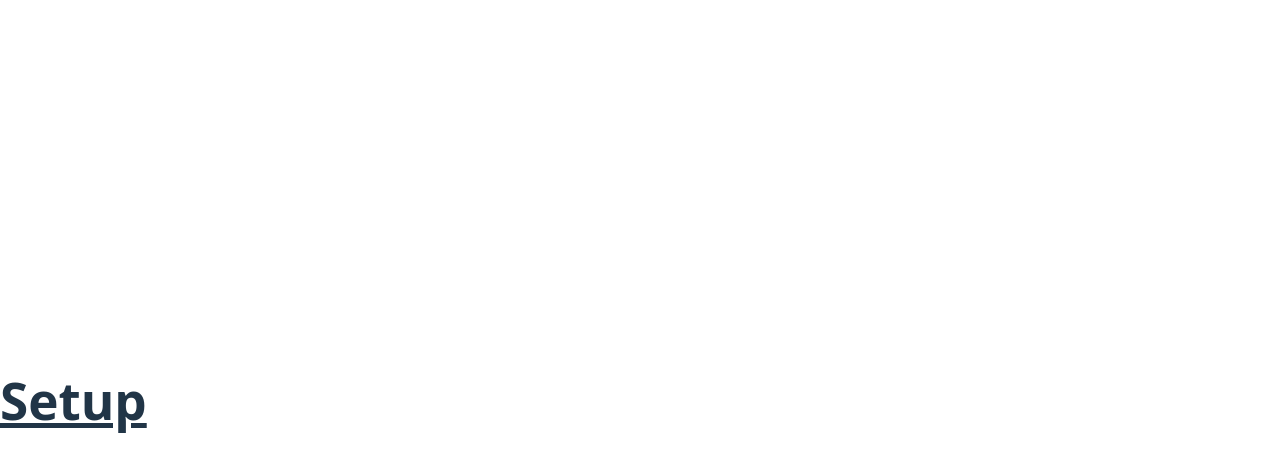
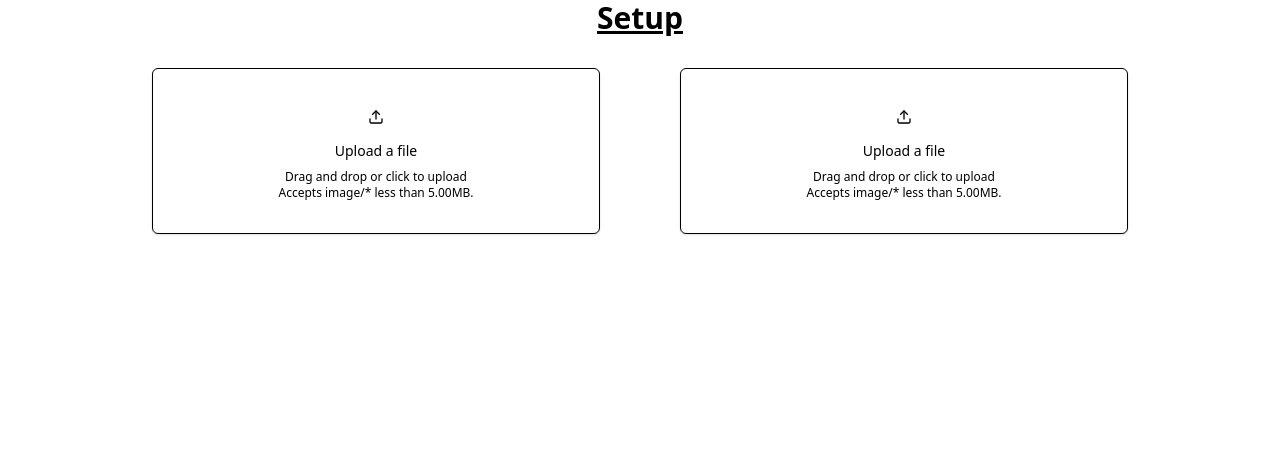
Before and after one commit to PonceGL/hifi-music-vault, a React (Vite) app: page / in a window 1280 px wide. Shown: the top 472 px of the page. Built offline with nearby package versions, Linux system fonts and the light colour scheme.

Commit message:
feat: implement file dropzone functionality on SetupPage and remove custom styling from index.css.

```diff
--- a/src/index.css
+++ b/src/index.css
@@ -1,75 +1 @@
 @import "tailwindcss";
-
-:root {
-  font-family: system-ui, Avenir, Helvetica, Arial, sans-serif;
-  line-height: 1.5;
-  font-weight: 400;
-
-  color-scheme: light dark;
-  color: rgba(255, 255, 255, 0.87);
-  background-color: #242424;
-
-  font-synthesis: none;
-  text-rendering: optimizeLegibility;
-  -webkit-font-smoothing: antialiased;
-  -moz-osx-font-smoothing: grayscale;
-}
-
-a {
-  font-weight: 500;
-  color: #646cff;
-  text-decoration: inherit;
-}
-
-a:hover {
-  color: #535bf2;
-}
-
-body {
-  margin: 0;
-  display: flex;
-  place-items: center;
-  min-width: 320px;
-  min-height: 100vh;
-}
-
-h1 {
-  font-size: 3.2em;
-  line-height: 1.1;
-}
-
-button {
-  border-radius: 8px;
-  border: 1px solid transparent;
-  padding: 0.6em 1.2em;
-  font-size: 1em;
-  font-weight: 500;
-  font-family: inherit;
-  background-color: #1a1a1a;
-  cursor: pointer;
-  transition: border-color 0.25s;
-}
-
-button:hover {
-  border-color: #646cff;
-}
-
-button:focus,
-button:focus-visible {
-  outline: 4px auto -webkit-focus-ring-color;
-}
-
-@media (prefers-color-scheme: light) {
-  :root {
-    color: #213547;
-    background-color: #ffffff;
-  }
-
-  a:hover {
-    color: #747bff;
-  }
-
-  button {
-    background-color: #f9f9f9;
-  }
-}
--- a/src/pages/SetupPage.tsx
+++ b/src/pages/SetupPage.tsx
@@ -1,7 +1,35 @@
+import { Dropzone, DropzoneContent, DropzoneEmptyState } from "@/components/ui/dropzone"
+import { useState } from "react"
+
 export function SetupPage() {
+    const [files, setFiles] = useState<File[]>()
+
     return (
-        <div>
+        <main className="w-full flex flex-col justify-start items-center">
             <h1 className="text-3xl font-bold underline">Setup</h1>
-        </div>
+            <div className="w-full p-8 flex items-center justify-center gap-20">
+                <Dropzone
+                    src={files}
+                    onDrop={acceptedFiles => setFiles(acceptedFiles)}
+                    accept={{ "image/*": [".png", ".jpg", ".jpeg", ".gif"] }}
+                    maxSize={5 * 1024 * 1024}
+                    className="w-full max-w-md"
+                >
+                    <DropzoneContent />
+                    <DropzoneEmptyState />
+                </Dropzone>
+
+                <Dropzone
+                    src={files}
+                    onDrop={acceptedFiles => setFiles(acceptedFiles)}
+                    accept={{ "image/*": [".png", ".jpg", ".jpeg", ".gif"] }}
+                    maxSize={5 * 1024 * 1024}
+                    className="w-full max-w-md"
+                >
+                    <DropzoneContent />
+                    <DropzoneEmptyState />
+                </Dropzone>
+            </div>
+        </main>
     )
 }
```
